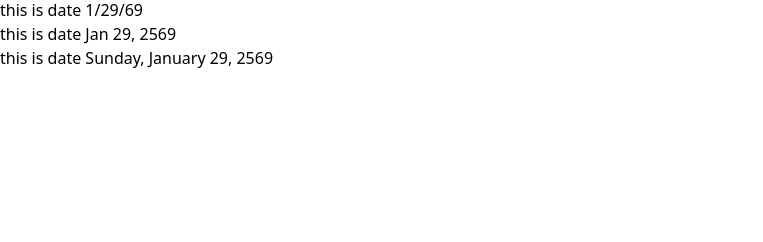
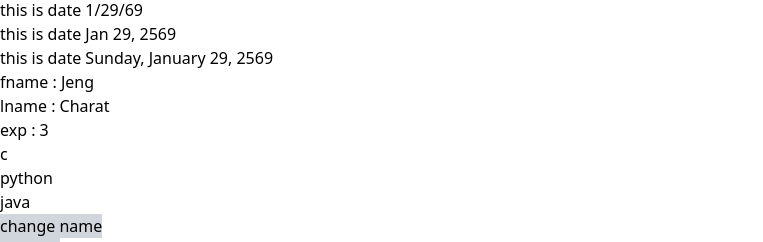
Before and after one commit to JengCharat/angular_learn, an Angular app: page / in a window 1280 px wide. Shown: the part 983-1225 px from the top of the page, without its empty margins (0-763 px from the left). Before the commit the page ends 1053 px from the top, so only its background shows below. Built offline with nearby package versions, Linux system fonts and the light colour scheme.

Commit message:
writable signal

```diff
--- a/src/app/app.html
+++ b/src/app/app.html
@@ -41,3 +41,17 @@
 <h1>this is date {{ date_pipe | date: 'shortDate' }}</h1>
 <h1>this is date {{ date_pipe | date }}</h1>
 <h1>this is date {{ date_pipe | date: 'fullDate' }}</h1>
+
+<!-- writeable signal -->
+<h1>fname : {{ fname() }}</h1>
+<h1>lname : {{ lname() }}</h1>
+<h1>exp : {{ exp() }}</h1>
+
+@for (item of skill(); track $index) {
+  <h1>{{ item }}</h1>
+} @empty {
+  <h1>no data</h1>
+}
+<button class="bg-gray-300" (click)="changename()">change name</button>
+<br />
+<button class="bg-gray-300" (click)="addexp()">add exp</button>
--- a/src/app/app.ts
+++ b/src/app/app.ts
@@ -43,4 +43,15 @@ export class App {
   lowercase_test: string = 'JENG';
   salary: number = 30000;
   date_pipe: string = '01/29/2569';
+
+  fname = signal<string>('Jeng');
+  lname = signal<string>('Charat');
+  exp = signal<number>(3);
+  skill = signal<string[]>(['c', 'python', 'java']);
+  changename() {
+    this.fname.set('change name to 2124');
+  }
+  addexp() {
+    this.exp.update((value) => value + 1);
+  }
 }
```
